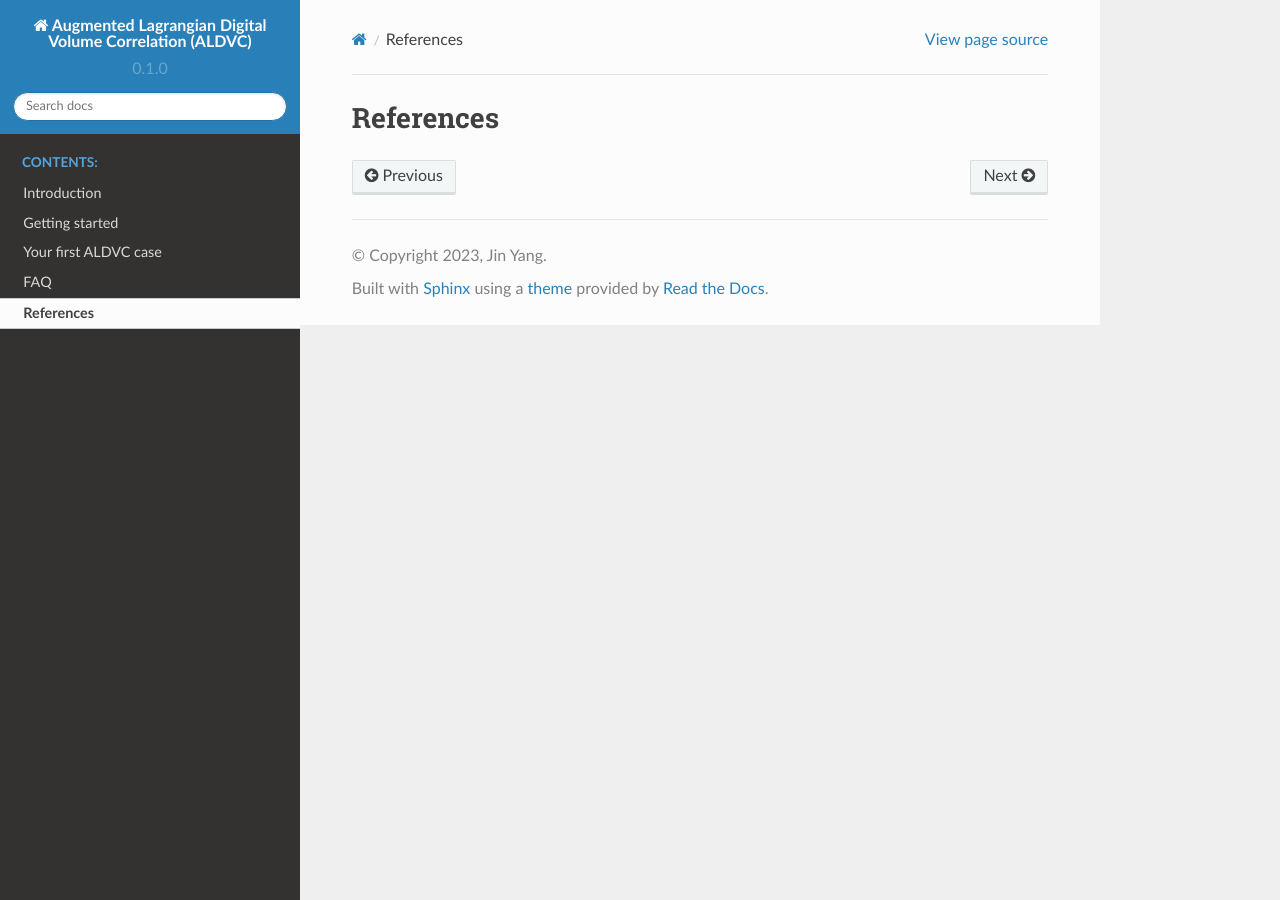
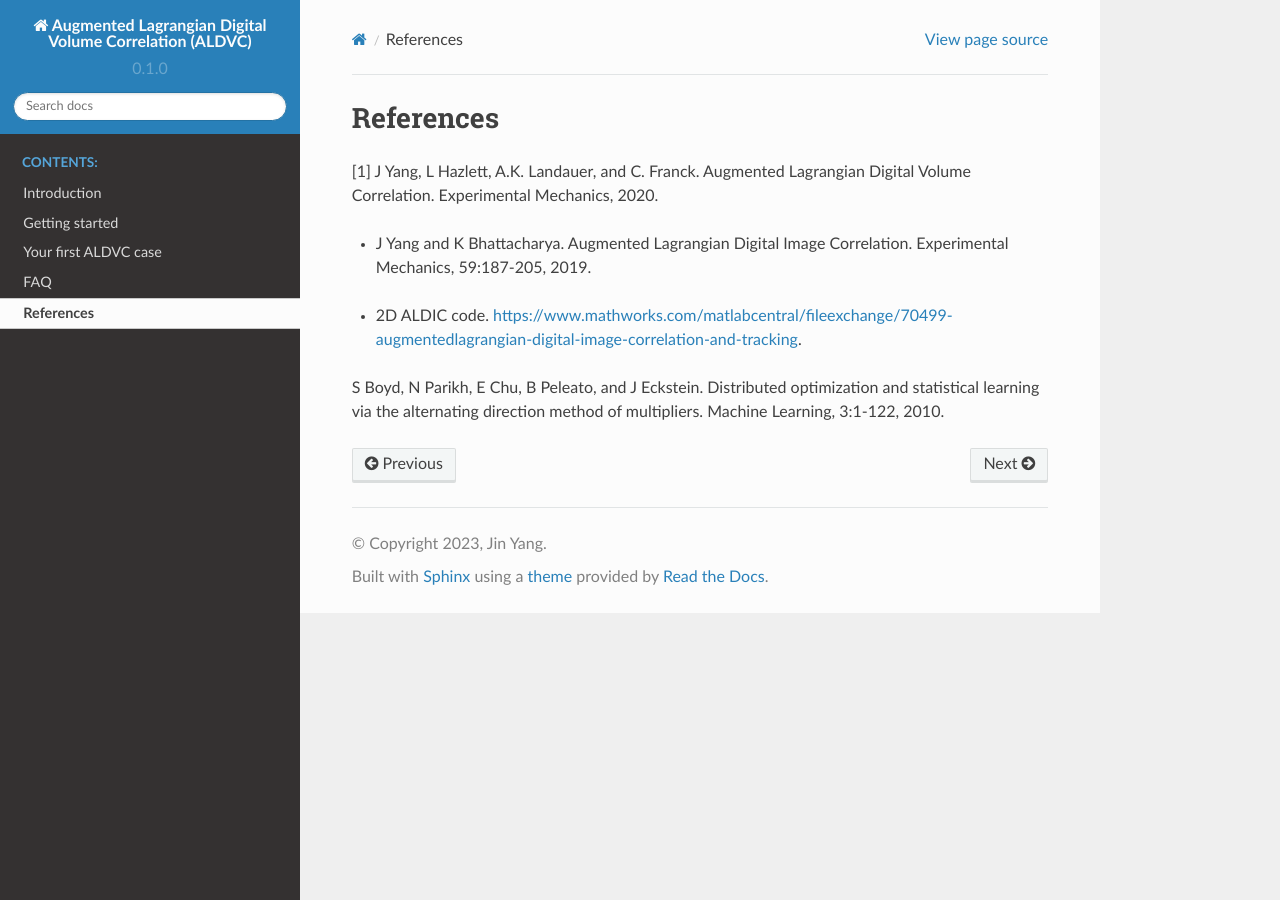
Before and after one commit to jyang526843/ALDVC_doc, a Sphinx documentation site: the page built from docs/source/pages/references.rst, in a window 1280 px wide. Built offline with Sphinx 7.4.7 and the Read the Docs theme 2.0.0, drawn with Linux system fonts in a browser that asks for light colours.

Commit message:
update reference

```diff
--- a/docs/source/pages/references.rst
+++ b/docs/source/pages/references.rst
@@ -4,18 +4,41 @@
 References
 =====
 
-.. _Ref1: J Yang, L Hazlett, A.K. Landauer, and C. Franck. Augmented Lagrangian Digital Volume Correlation. Experimental Mechanics, 2020.
-.. _Ref2: J Yang and K Bhattacharya. Augmented Lagrangian Digital Image Correlation. Experimental Mechanics, 59:187-205, 2019.
-.. _Ref3: 2D ALDIC code. https://www.mathworks.com/matlabcentral/fileexchange/70499-augmentedlagrangian-digital-image-correlation-and-tracking.
-.. _[4]: S Boyd, N Parikh, E Chu, B Peleato, and J Eckstein. Distributed optimization and statistical learning via the alternating direction method of multipliers. Machine Learning, 3:1-122, 2010.
+.. _[1]:
+
+[1] J Yang, L Hazlett, A.K. Landauer, and C. Franck. Augmented Lagrangian Digital Volume Correlation. Experimental Mechanics, 2020.
+
+
+.. _Ref2:
+
+* J Yang and K Bhattacharya. Augmented Lagrangian Digital Image Correlation. Experimental Mechanics, 59:187-205, 2019.
+
+.. _Ref3:
+
+* 2D ALDIC code. https://www.mathworks.com/matlabcentral/fileexchange/70499-augmentedlagrangian-digital-image-correlation-and-tracking.
+
+.. _[4]:
+
+S Boyd, N Parikh, E Chu, B Peleato, and J Eckstein. Distributed optimization and statistical learning via the alternating direction method of multipliers. Machine Learning, 3:1-122, 2010.
+
 .. _[5]: https://www.researchgate.net/publication/343676441 Augmented Lagrangian Digital Volume Correlation.
+
 .. _[6]: J Yang and K Bhattacharya. Combining image compression with digital image correlation. Experimental Mechanics, 59:629-642, 2019.
+
 .. _[7]: 3D Volume Interpolation with ba interp3. https://www.mathworks.com/matlabcentral/fileexchange/21702-3d-volume-interpolation-with-ba_interp3-fast-interp3-replacement.
+
 .. _[8]: MATLAB Support for MinGW-w64 C/C++ Compiler. https://www.mathworks.com/matlabcentral/fileexchange/52848-matlab-support-for-mingw-w64-c-c-compiler.
+
 .. _[9]: MathWorks: MinGW-w64 Compiler. https://www.mathworks.com/help/matlab/matlab external/install-mingw-support-package.html.
+
 .. _[10]: E Bar-Kochba, J Toyjanova, E Andrews, K-S Kim, and C Franck. A fast iterative digital volume correlation algorithm for large deformations. Experimental Mechanics, 55:261-274, 2015.
+
 .. _[11]: AK Landauer, M Patel, DL Henann, and C Franck. A q-factor-based digital image correlation algorithm (qDIC) for resolving finite deformations with degenerate speckle patterns. Experimental Mechanics, 58:815-830, 2018.
+
 .. _[12]: FIDVC code. https://github.com/FranckLab/FIDVC.
+
 .. _[13]: qFIDVC code. https://github.com/FranckLab/qFIDVC.
+
 .. _[14]: MathWorks Help Center: parpool. https://www.mathworks.com/help/distcomp/parpool.html.
+
 .. _[15]: PL Reu, E Toussaint, E Jones, HA Bruck, M Iadicola, R Balcaen, DZ Turner, T Siebert, P Lava, and M Simonsen. DIC challenge: Developing images and guidelines for evaluating accuracy and resolution of 2D analyses. Experimental Mechanics, 58:1067-1099, 2018.
--- a/docs/source/pages/try_citation.rst
+++ b/docs/source/pages/try_citation.rst
@@ -81,7 +81,7 @@ This works, but it has :ref:`some disadvantages <target to paragraph>`:
    :align: center
    :width: 240px
 
-    Linke me 2
+    Link me 2
 
 
 :numref:`target to image`
```
Also changed, not shown: docs/source/pages/introduction.rst (+2 -45 lines).
